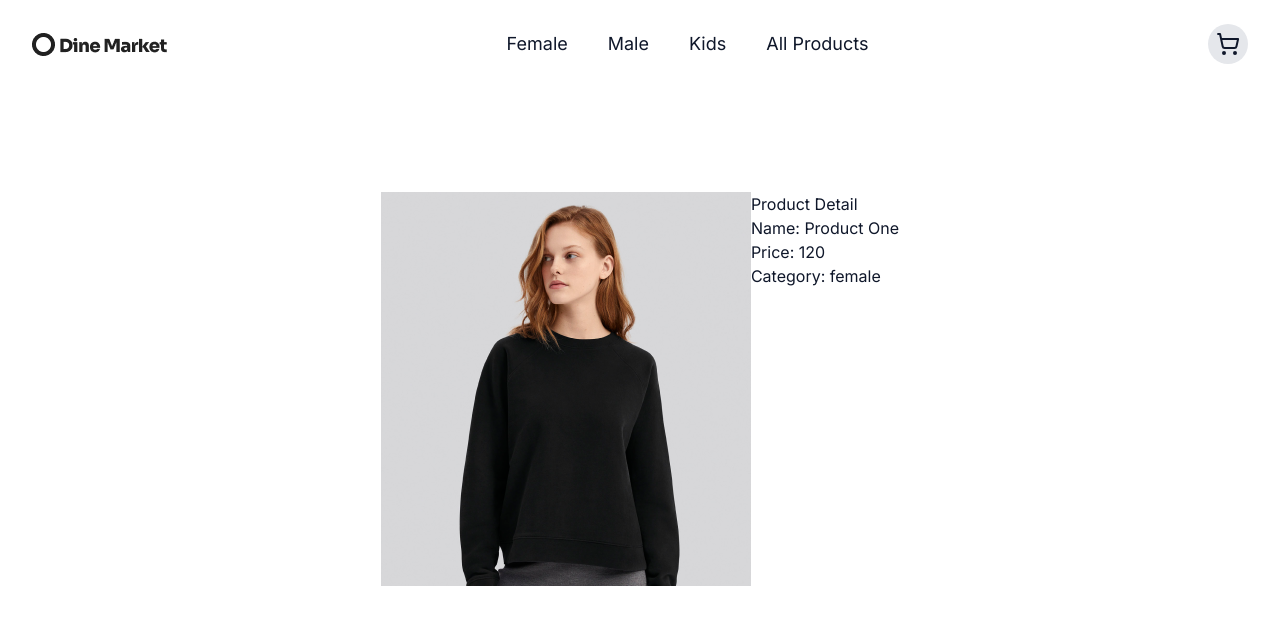
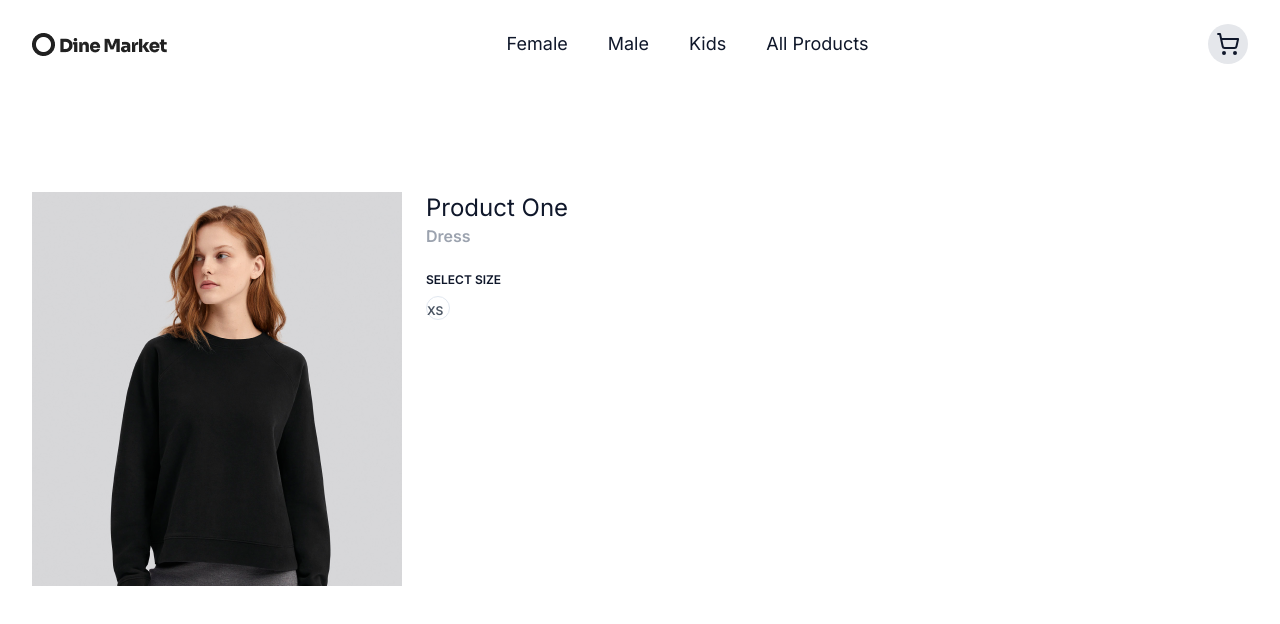
Before and after one commit to Abdullah-Younus/Shadcn-ui-ecommerce, a Next.js app: page /products/1 in a window 1280 px wide. Shown: the top 624 px of the page. Built offline with nearby package versions, Linux system fonts and the light colour scheme.

Commit message:
local changes

```diff
--- a/src/app/products/[id]/page.tsx
+++ b/src/app/products/[id]/page.tsx
@@ -14,18 +14,30 @@ export default function Page({ params }: { params: { id: number } }) {
     const result = getProductDetails(params.id);
 
     return (
-        <div className="flex justify-evenly mt-16 py-10 flex-wrap">
+        <div className="flex mt-16 py-10 flex-wrap">
             {result.map((eachItem) => (
-                <div key={eachItem.id} className="flex justify-between">
+                <div key={eachItem.id} className="flex justify-between gap-6">
+                    {/* Left Side  */}
                     <div>
+
                         <Image src={eachItem.image} alt={eachItem.productName} />
                     </div>
+                    {/* Right Side  */}
                     <div>
-                        Product Detail
-                        <p>Name: {eachItem.productName}</p>
-                        <p>Price: {eachItem.price}</p>
-                        <p>Category: {eachItem.category}</p>
+                        <div>
+                            <h1 className="text-2xl">{eachItem.productName}</h1>
+                            <h2 className="text-base text-gray-400 font-semibold">{eachItem.tagline}</h2>
+                        </div>
+                        <div>
+                            <h3 className="text-xs mt-6 font-semibold">SELECT SIZE</h3>
+                            <div className="h-6 w-6 border rounded-full hover:shadow-xl mt-2 ">
+                                <span className="text-xs font-semibold text-center text-gray-600">XS</span>
+                            </div>
+
+
+                        </div>
                     </div>
+
                 </div>
             ))}
         </div>
--- a/src/utils/mock.tsx
+++ b/src/utils/mock.tsx
@@ -10,6 +10,7 @@ export const products: Product[] = [
     {
         id: 1,
         productName: "Product One",
+        tagline: "Dress",
         category: "female",
         image: p1Image,
         price: 120,
@@ -17,6 +18,7 @@ export const products: Product[] = [
     {
         id: 2,
         productName: "Product Two",
+        tagline: "Dress",
         category: "male",
         image: p2Image,
         price: 130,
@@ -24,6 +26,7 @@ export const products: Product[] = [
     {
         id: 3,
         productName: "Product Three",
+        tagline: "Dress",
         category: "kids",
         image: p3Image,
         price: 190,
@@ -31,6 +34,7 @@ export const products: Product[] = [
     {
         id: 4,
         productName: "Product Two",
+        tagline: "Dress",
         category: "male",
         image: p4Image,
         price: 130,
@@ -38,6 +42,7 @@ export const products: Product[] = [
     {
         id: 5,
         productName: "Product Three",
+        tagline: "Dress",
         category: "kids",
         image: p5Image,
         price: 190,
@@ -45,6 +50,7 @@ export const products: Product[] = [
     {
         id: 6,
         productName: "Product Two",
+        tagline: "Dress",
         category: "male",
         image: p5Image,
         price: 130,
@@ -52,6 +58,7 @@ export const products: Product[] = [
     {
         id: 7,
         productName: "Product Three",
+        tagline: "Dress",
         category: "kids",
         image: p5Image,
         price: 190,
@@ -59,6 +66,7 @@ export const products: Product[] = [
     {
         id: 8,
         productName: "Product Three",
+        tagline: "Dress",
         category: "kids",
         image: p3Image,
         price: 190,
@@ -66,6 +74,7 @@ export const products: Product[] = [
     {
         id: 9,
         productName: "Product Three",
+        tagline: "Dress",
         category: "kids",
         image: p1Image,
         price: 190,
--- a/src/utils/types.tsx
+++ b/src/utils/types.tsx
@@ -3,7 +3,8 @@ import Image, { StaticImageData } from 'next/image';
 export type Product = {
     id: number;
     productName: string;
+    tagline: string;
     price: number;
     category: string;
-    image:StaticImageData | string;
+    image: StaticImageData | string;
 }
```
